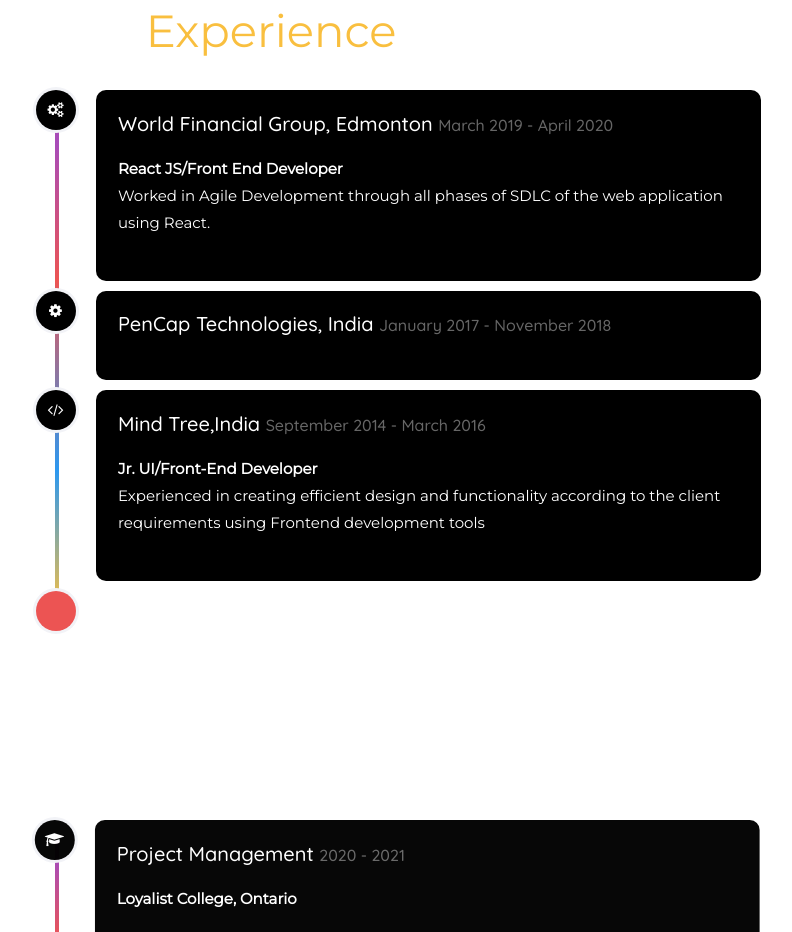
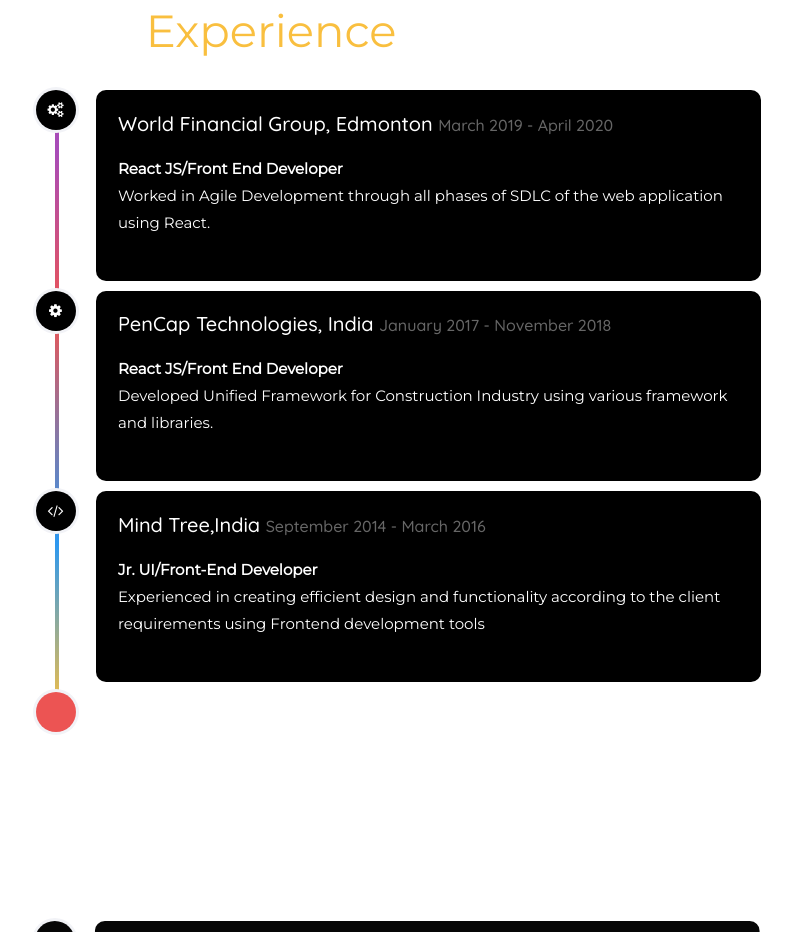
Before and after one commit to rubinah/rubinah, a plain HTML site: page index.html in a window 1280 px wide. Shown: the part 1034-1966 px from the top of the page, without its empty margins (397-1189 px from the left). Drawn offline with nearby package versions, Linux system fonts and the light colour scheme; a web font is replaced by a local one.

Commit message:
Updated experience

```diff
--- a/index.html
+++ b/index.html
@@ -263,7 +263,7 @@
                                     </div>
                                     <div class="timeline-label">
                                        <h2>PenCap Technologies, India  <span>January 2017 - November 2018</span></h2>
-                                       <p></p>
+                                       <p><strong>React JS/Front End Developer</strong><br>Developed Unified Framework for Construction Industry using various framework and libraries.</p>
                                     </div>
                                  </div>
                               </article>
```
